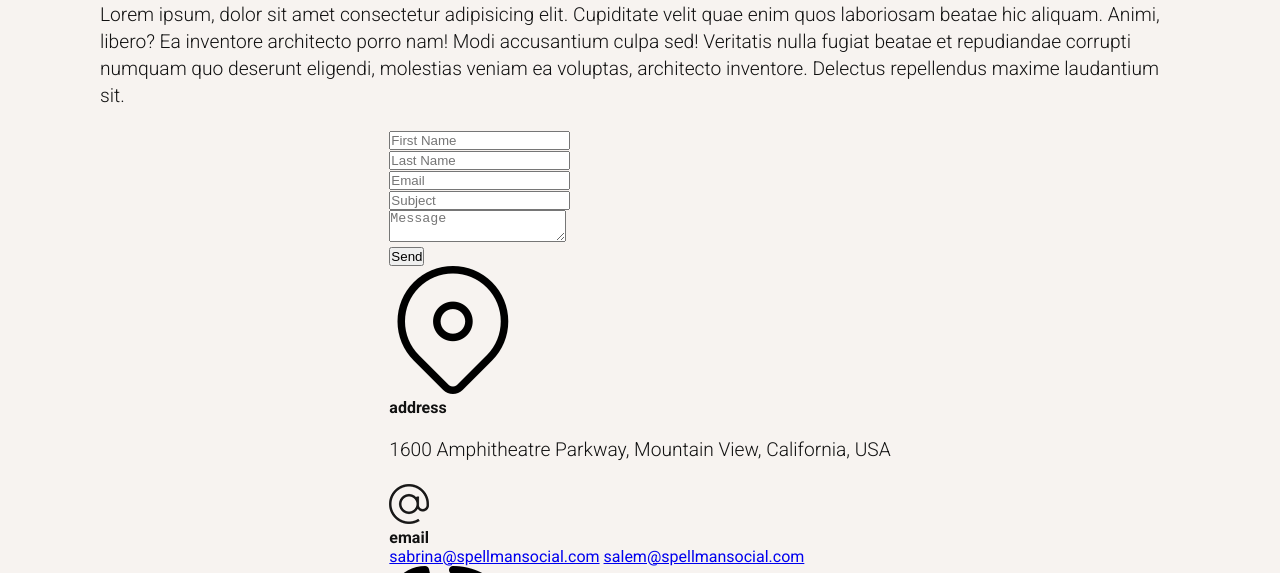
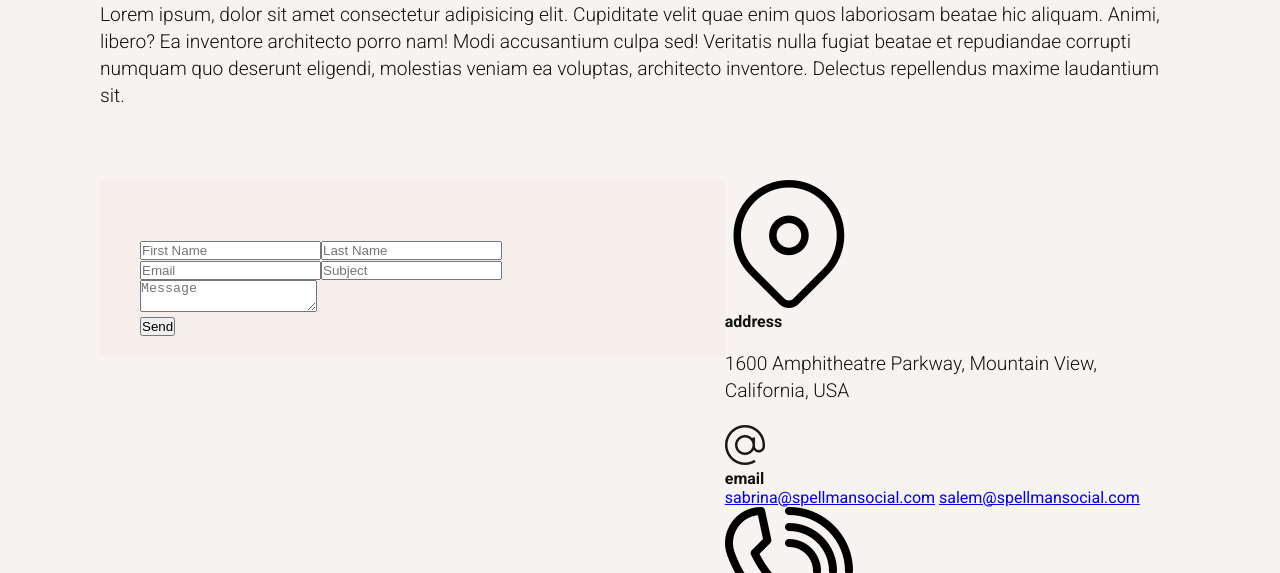
Before and after one commit to NicoleGeorge/spellman-social, a plain HTML site: page contact.html in a window 1280 px wide. Shown: the part 227-800 px from the top of the page. Drawn offline with nearby package versions, Linux system fonts and the light colour scheme.

Commit message:
contact info box styling - stage 1

```diff
--- a/css/style.css
+++ b/css/style.css
@@ -268,8 +268,33 @@ span {
   letter-spacing: 0.1rem;
 }
 
+/* CONTACT PAGE STYLES */
+.contact {
+  position: relative;
+  width: 100%;
+  margin-top: 50px;
+  display: flex;
+  justify-content: space-between;
+  align-items: flex-start;
+}
+
+.contact-form {
+  position: relative;
+  background: #f6ece7a7;
+  width: calc(100% - 400px);
+  padding: 60px 40px 20px;
+}
+
+.contact-form form {
+  width: 100%;
+}
+
+.contact-form .row {
+  width: 100%;
+  display: flex;
+}
+
 /* RESPONSIVE STYLES */
-
 @media (max-width: 1068px) {
   .hero-image {
     display: none;
```
Also changed, not shown: contact.html (+2 -1 lines).
